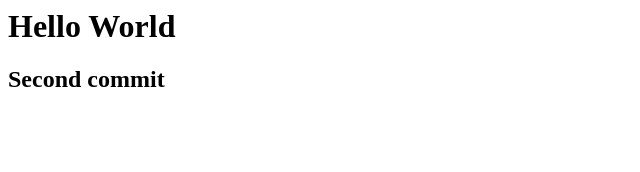
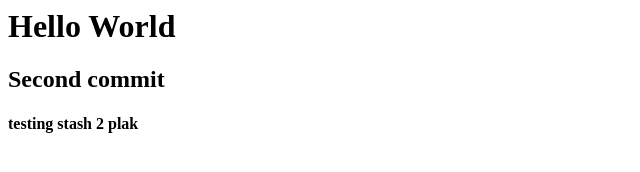
Before and after one commit to suzaini40/git-demo5, a plain HTML site: page index.html in a window 1280 px wide. Shown: the whole page, without its empty margins (0-640 px from the left). Drawn offline with Linux system fonts and the light colour scheme.

Commit message:
modify index.html

```diff
--- a/index.html
+++ b/index.html
@@ -1,3 +1,5 @@
 <h1>Hello World</h1>
 
 <h2>Second commit</h2>
+
+<h4>testing stash 2 plak</h4>
```
